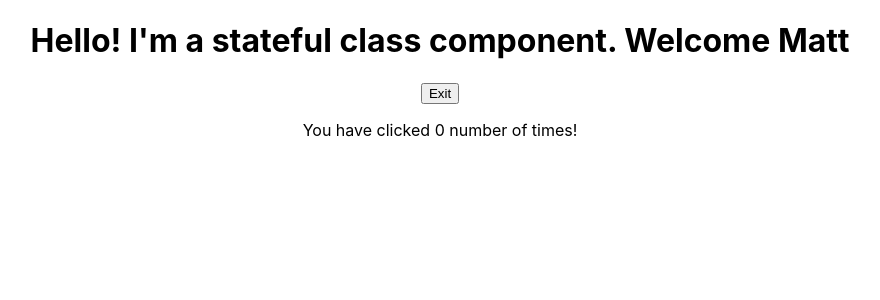
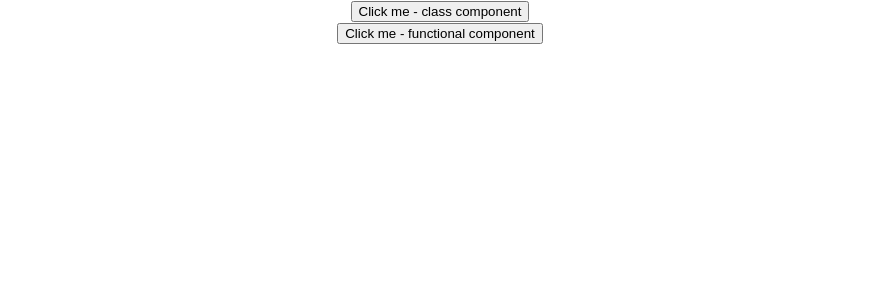
Before and after one commit to ChronoLogic12/ci-react-intro, a React (Create React App) app in the folder my-app/: page / in a window 1280 px wide. Shown: the top 300 px of the page, without its empty margins (200-1080 px from the left). Built offline with nearby package versions, Linux system fonts and the light colour scheme.

Commit message:
Create components to test event binding

```diff
--- a/my-app/src/App.js
+++ b/my-app/src/App.js
@@ -1,13 +1,15 @@
 import "./App.css";
 
 // import FunctionGreetingWithProps from "./components/FunctionalGreetingWithProps";
-import StatefulGreeting from "./components/StatefulGreeting";
+// import StatefulGreeting from "./components/StatefulGreeting";
+import EventsClass from "./components/EventsClass";
+import EventsFunctional from "./components/EventsFunctional";
 
 function App() {
 	return (
 		<div className="App">
-			{/* <FunctionGreetingWithProps greeting="Nice to meet you" name="Mike" age="32" /> */}
-			<StatefulGreeting greeting="I'm a stateful class component" name="Matt" />
+			<EventsClass />
+			<EventsFunctional />
 		</div>
 	);
 }
--- /dev/null
+++ b/my-app/src/components/EventsClass.jsx
@@ -0,0 +1,16 @@
+import React, { Component } from "react";
+
+export class EventsClass extends Component {
+	clickHandler() {
+		console.log("Clicked the class button");
+	}
+	render() {
+		return (
+			<div>
+				<button onClick={this.clickHandler}>Click me - class component</button>
+			</div>
+		);
+	}
+}
+
+export default EventsClass;
--- /dev/null
+++ b/my-app/src/components/EventsFunctional.jsx
@@ -0,0 +1,14 @@
+import React from "react";
+
+function EventsFunctional() {
+	function clickHandler() {
+		console.log("Clicked the functional button");
+	}
+	return (
+		<div>
+			<button onClick={clickHandler}>Click me - functional component</button>
+		</div>
+	);
+}
+
+export default EventsFunctional;
```
